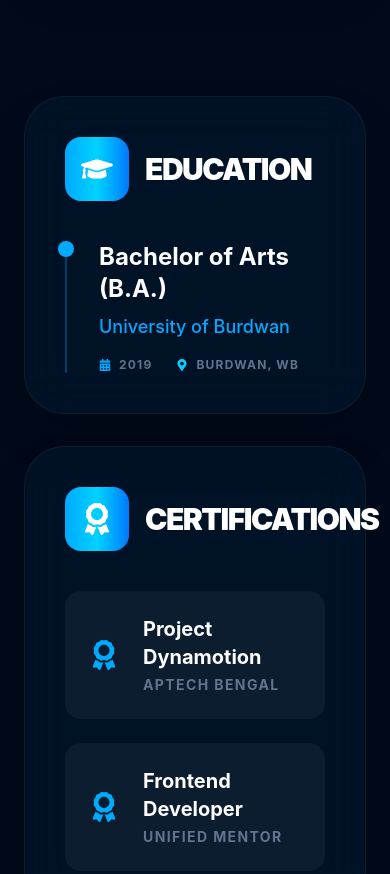
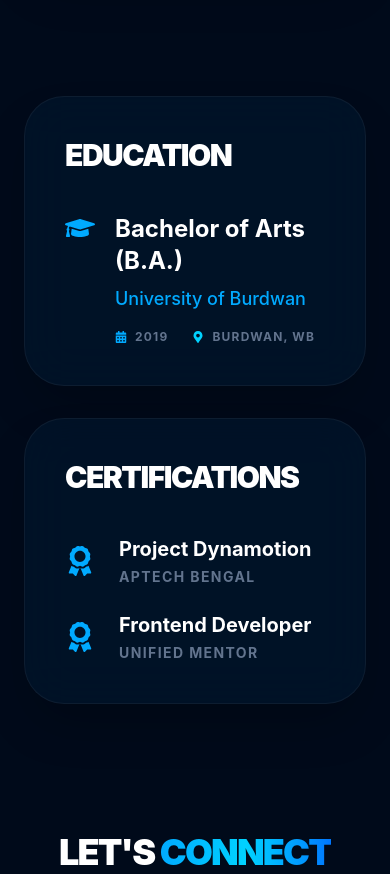
Before and after one commit to rajadevelop/rana-portfolio-website, a React (Vite) app: page / in a window 390 px wide. Shown: the part 7720-8594 px from the top of the page. Built offline with nearby package versions, Linux system fonts and the light colour scheme.

Commit message:
rana: update contact

```diff
--- a/src/components/Contact.tsx
+++ b/src/components/Contact.tsx
@@ -58,7 +58,7 @@ export default function Contact() {
               className="glass-card p-8 rounded-[2rem] flex justify-around"
             >
               {[FaGithub, FaLinkedin, FaTwitter].map((Icon, i) => (
-                <a key={i} href="#" className="p-4 rounded-2xl bg-white/5 text-primary hover:gradient-bg hover:text-white transition-all transform hover:-translate-y-1">
+                <a key={i} href="https://github.com/dasrana373-commits" className="p-4 rounded-2xl bg-white/5 text-primary hover:gradient-bg hover:text-white transition-all transform hover:-translate-y-1">
                   <Icon size={24} />
                 </a>
               ))}
--- a/src/components/Education.tsx
+++ b/src/components/Education.tsx
@@ -36,16 +36,16 @@ export default function Education() {
             className="glass-card p-10 rounded-[2.5rem]"
           >
             <div className="flex items-center gap-4 mb-10">
-              <div className="p-4 rounded-2xl gradient-bg text-white">
-                <FaGraduationCap size={32} />
-              </div>
               <h2 className="text-3xl font-black tracking-tighter uppercase">Education</h2>
             </div>
 
             <div className="space-y-8">
               {education.map((edu, index) => (
-                <div key={index} className="relative pl-8 border-l-2 border-primary/30">
-                  <div className="absolute left-[-9px] top-0 w-4 h-4 rounded-full bg-primary" />
+                <div key={index} className="relative flex gap-5 group">
+                  <div className="text-3xl text-primary group-hover:scale-110 transition-transform">
+                    <FaGraduationCap size={30} />
+                  </div>
+                  <div className="">
                     <h3 className="text-2xl font-bold mb-2">{edu.degree}</h3>
                     <p className="text-lg text-primary font-medium mb-4">{edu.institution}</p>
                     <div className="flex flex-wrap gap-6 text-xs font-bold uppercase tracking-widest text-slate-500">
@@ -54,6 +54,7 @@ export default function Education() {
                       </div>
                       <div className="flex items-center gap-2">
                         <FaMapMarkerAlt color="#00d2ff" /> {edu.location}
+                      </div>
                     </div>
                   </div>
                 </div>
@@ -69,18 +70,14 @@ export default function Education() {
             className="glass-card p-10 rounded-[2.5rem]"
           >
             <div className="flex items-center gap-4 mb-10">
-              <div className="p-4 rounded-2xl gradient-bg text-white">
-                <FaAward size={32} />
-              </div>
               <h2 className="text-3xl font-black tracking-tighter uppercase">Certifications</h2>
             </div>
 
             <div className="space-y-6">
               {certifications.map((cert, index) => (
-                <motion.div
+                <div
                   key={index}
-                  whileHover={{ x: 10 }}
-                  className="p-6 rounded-2xl bg-white/5 flex items-center gap-6 group transition-all"
+                  className=" flex items-center gap-6 group"
                 >
                   <div className="text-3xl text-primary group-hover:scale-110 transition-transform">
                     {cert.icon}
@@ -89,7 +86,7 @@ export default function Education() {
                     <h3 className="text-xl font-bold mb-1">{cert.title}</h3>
                     <p className="text-sm text-slate-500 font-bold uppercase tracking-widest">{cert.issuer}</p>
                   </div>
-                </motion.div>
+                </div>
               ))}
             </div>
           </motion.div>
--- a/src/components/Footer.tsx
+++ b/src/components/Footer.tsx
@@ -7,7 +7,7 @@ export default function Footer() {
   return (
     <footer className="py-16 relative overflow-hidden">
       <div className="max-w-7xl mx-auto px-6">
-        <div className="grid grid-cols-1 md:grid-cols-3 gap-12 items-center">
+        <div className="grid grid-cols-1 md:grid-cols-2 gap-12 items-center">
           <motion.div
             initial={{ opacity: 0, y: 20 }}
             whileInView={{ opacity: 1, y: 0 }}
@@ -19,20 +19,6 @@ export default function Footer() {
               Crafting digital excellence through code and design.
             </p>
           </motion.div>
-
-          <motion.div
-            initial={{ opacity: 0, y: 20 }}
-            whileInView={{ opacity: 1, y: 0 }}
-            viewport={{ once: true }}
-            className="flex justify-center gap-6"
-          >
-            {[FaGithub, FaLinkedin, FaTwitter].map((Icon, i) => (
-              <a key={i} href="#" className="p-4 rounded-2xl glass text-primary hover:gradient-bg hover:text-white transition-all transform hover:-translate-y-1">
-                <Icon size={24} />
-              </a>
-            ))}
-          </motion.div>
-
           <motion.div
             initial={{ opacity: 0, y: 20 }}
             whileInView={{ opacity: 1, y: 0 }}
@@ -42,9 +28,6 @@ export default function Footer() {
             <p className="text-sm text-slate-500 font-bold uppercase tracking-widest mb-2">
               © {currentYear} Rana Das
             </p>
-            <p className="flex items-center justify-center md:justify-end gap-2 text-xs text-slate-600">
-              Made with <span className="animate-pulse"><FaHeart color="#00aaff" /></span> in India
-            </p>
           </motion.div>
         </div>
       </div>
```
Lines whose indentation alone changed are shown as unchanged.
